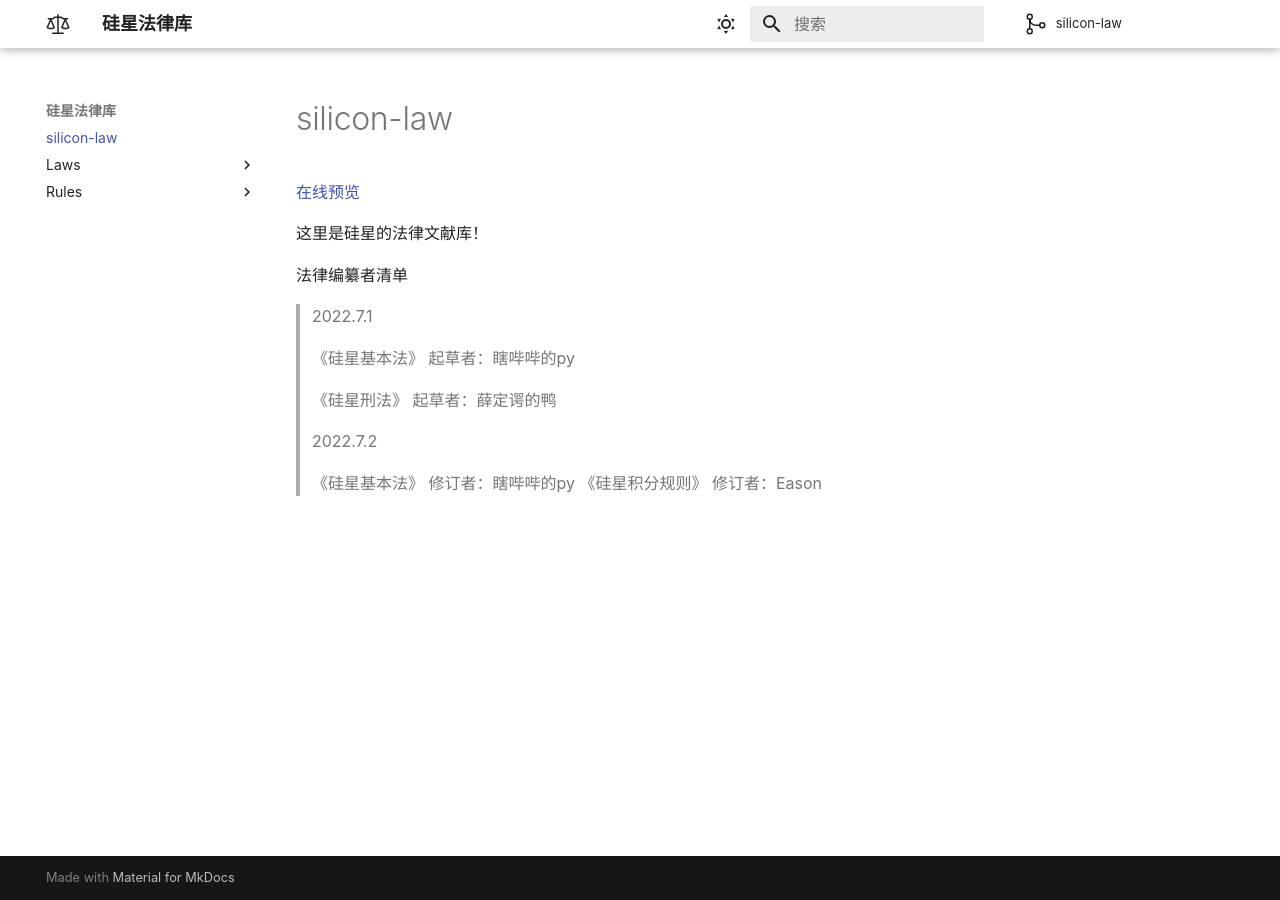
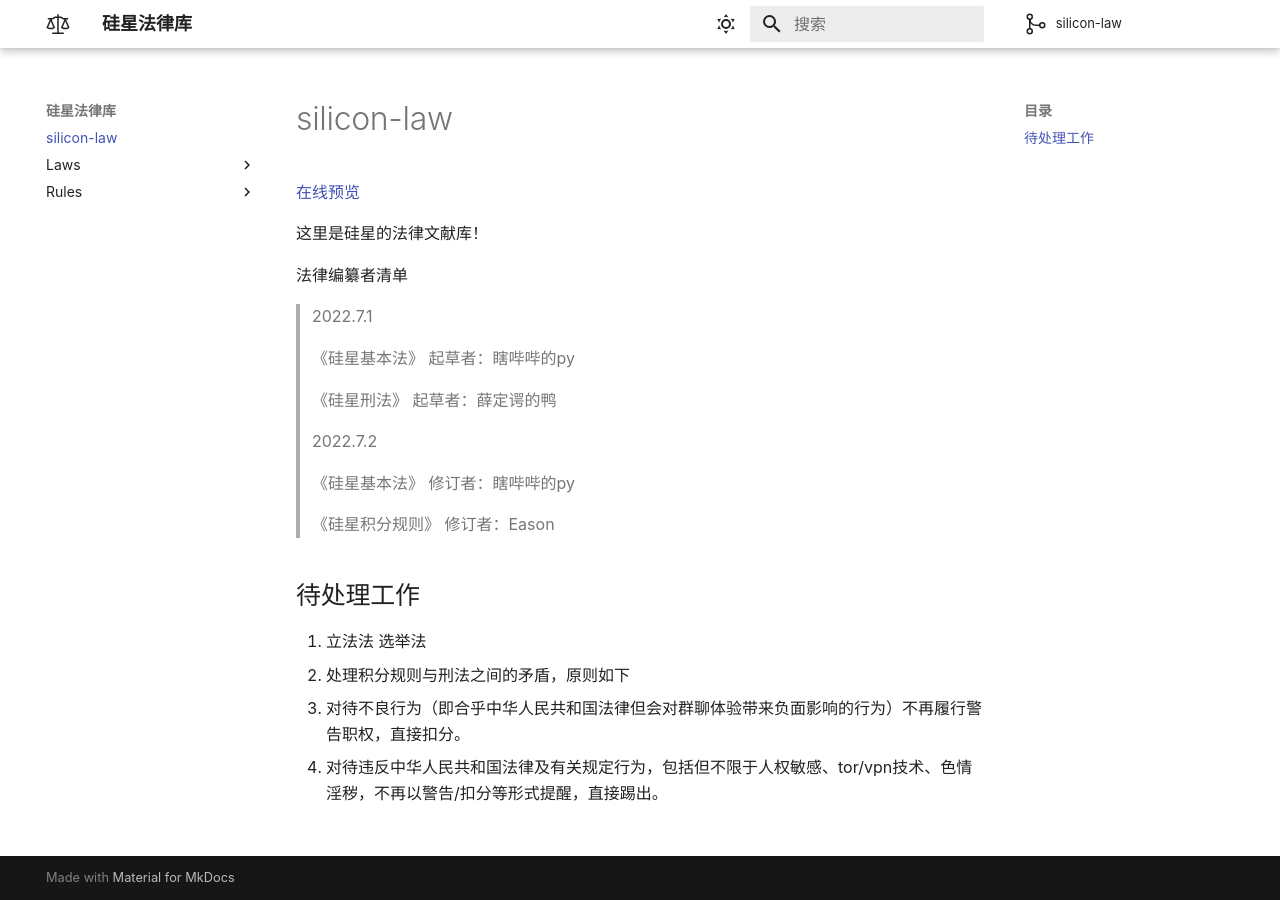
Before and after one commit to silicon-star-united-government/silicon-law, an MkDocs documentation site: the page built from docs/index.md, in a window 1280 px wide. Built offline with MkDocs 1.6.1 and Material for MkDocs 9.7.7, drawn with Linux system fonts in a browser that asks for light colours; comment, search, counter and statistics services are not loaded.

Commit message:
add 待处理工作

```diff
--- a/docs/index.md
+++ b/docs/index.md
@@ -15,4 +15,12 @@
 >2022.7.2
 >
 >《硅星基本法》 修订者：瞎哔哔的py
+>
 >《硅星积分规则》 修订者：Eason
+
+## 待处理工作
+
+1. 立法法 选举法
+2. 处理积分规则与刑法之间的矛盾，原则如下
+   1.  对待不良行为（即合乎中华人民共和国法律但会对群聊体验带来负面影响的行为）不再履行警告职权，直接扣分。
+   2.  对待违反中华人民共和国法律及有关规定行为，包括但不限于人权敏感、tor/vpn技术、色情淫秽，不再以警告/扣分等形式提醒，直接踢出。
```
Also changed, not shown: README.md (+7 -0 lines).
